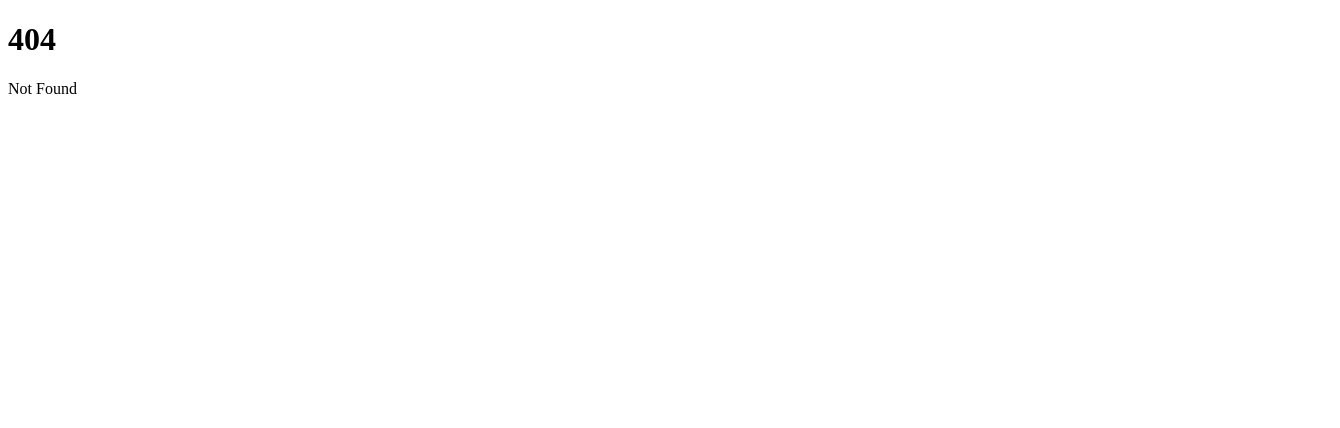
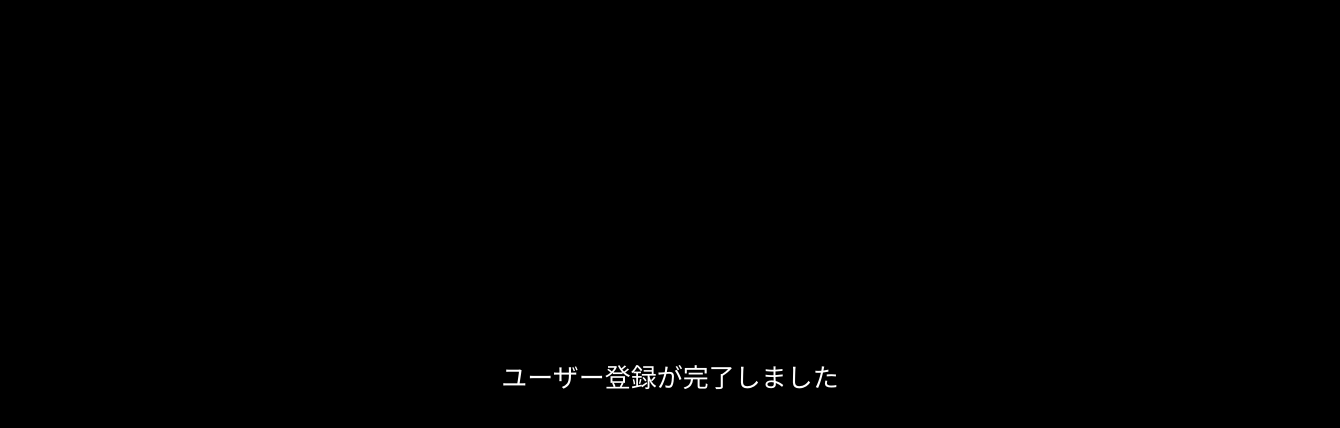
Before and after one commit to sinProject-Inc/mission, a SvelteKit app: page /sign_up_complete in a window 1280 px wide. Before the commit this address had no page. Shown: the top 428 px of the page, 1340 px wide, since content can reach past the window. Built offline with nearby package versions, Linux system fonts and the light colour scheme.

Commit message:
ユーザー登録画面を作成する #18 本登録用のメールを送信する

```diff
--- /dev/null
+++ b/src/routes/sign_up_complete/+page.svelte
@@ -0,0 +1,69 @@
+<script lang="ts">
+	import { enhance } from '$app/forms'
+	import { onMount } from 'svelte'
+	import { Api } from '$lib/api'
+	import { dialogs } from 'svelte-dialogs'
+	import '../../assets/css/common.css'
+
+	onMount(() => console.log('登録完了'))
+</script>
+
+<svelte:head>
+	<title>登録完了</title>
+</svelte:head>
+<div>
+	<div class="outer">
+		<div class="center title inner">
+			<div class="title_text left">ユーザー登録が完了しました</div>
+		</div>
+		<div class="center inner">
+			<form
+				method="POST"
+				class="flex_column"
+				use:enhance={() => {
+					return async ({ result }) => {
+						// if (result.type == 'success') {
+						// 	email_input_element.value = ''
+						// 	password_input_element.value = ''
+						// 	username_input_element.value = ''
+						// 	display_name_input_element.value = ''
+						// 	dialogs.alert(result.data.message)
+						// }
+					}
+				}}
+			/>
+		</div>
+	</div>
+</div>
+
+<style>
+	.title {
+		font-size: 26px;
+		color: #fff;
+	}
+
+	.outer {
+		height: 100vh;
+		width: 100vw;
+		padding: 0 30px;
+		display: flex;
+		justify-content: center;
+		align-items: center;
+		flex-direction: column;
+		gap: 50px;
+	}
+
+	.inner {
+		width: 500px;
+	}
+
+	.center {
+		text-align: center;
+	}
+
+	.flex_column {
+		display: flex;
+		flex-flow: column;
+		gap: 8px;
+	}
+</style>
```
Also changed, not shown: src/routes/sign_up/+page.server.ts (+7 -1 lines), src/routes/sign_up_complete/[register_id]/+server.ts (added).
